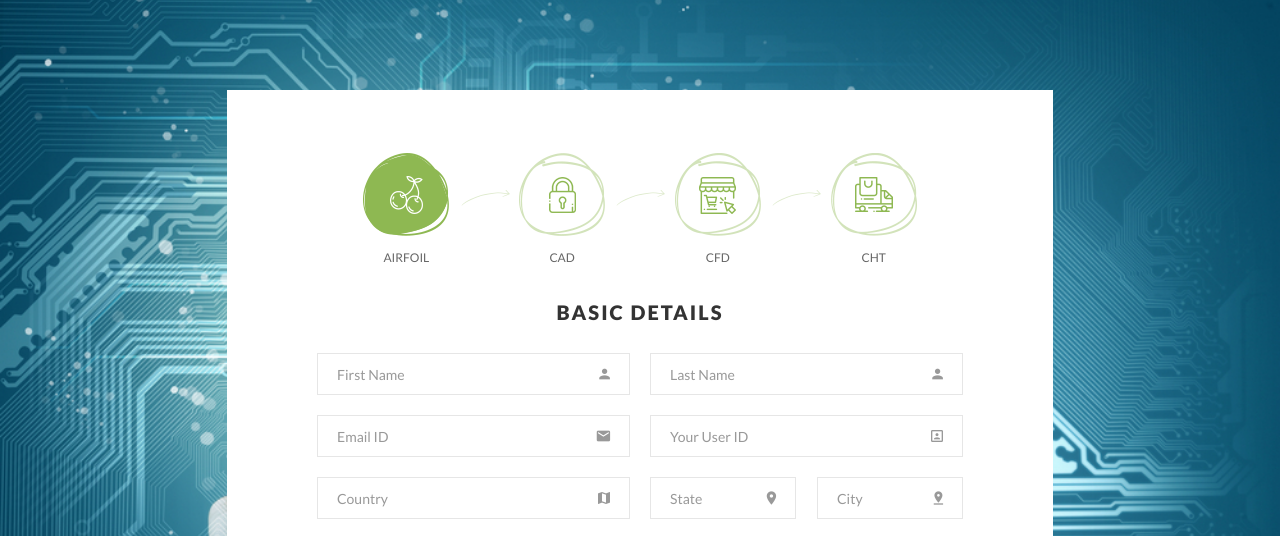
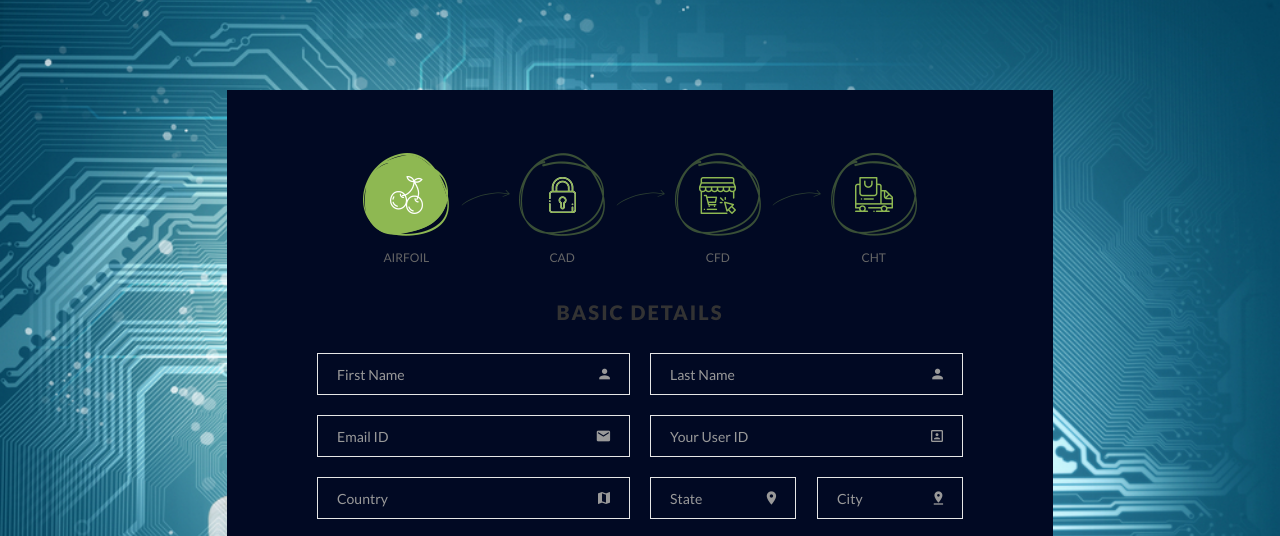
Before and after one commit to robertgrewe/mdo_setup, a plain HTML site: page index.html in a window 1280 px wide. Shown: the top 536 px of the page. Drawn offline with Linux system fonts and the light colour scheme.

Commit message:
Change background colour from white to dark-blue

```diff
--- a/css/style.css
+++ b/css/style.css
@@ -63,7 +63,10 @@ img {
   width: 826px;
   height: 620px;
   padding: 63px 90px 0;
-  background: #fff; }
+  /* background: #fff; */
+  background: #010923;
+  /* opacity: 0.85; */
+  }
 
 .wizard {
   position: relative; }
--- a/index.html
+++ b/index.html
@@ -10,7 +10,7 @@
 		<link rel="stylesheet" href="fonts/material-design-iconic-font/css/material-design-iconic-font.css">
 
 		<!-- DATE-PICKER -->
-		<link rel="stylesheet" href="vendor/date-picker/css/datepicker.min.css">
+		<link rel="styleshfeet" href="vendor/date-picker/css/datepicker.min.css">
 
 		<!-- STYLE CSS -->
 		<link rel="stylesheet" href="css/style.css">
```
